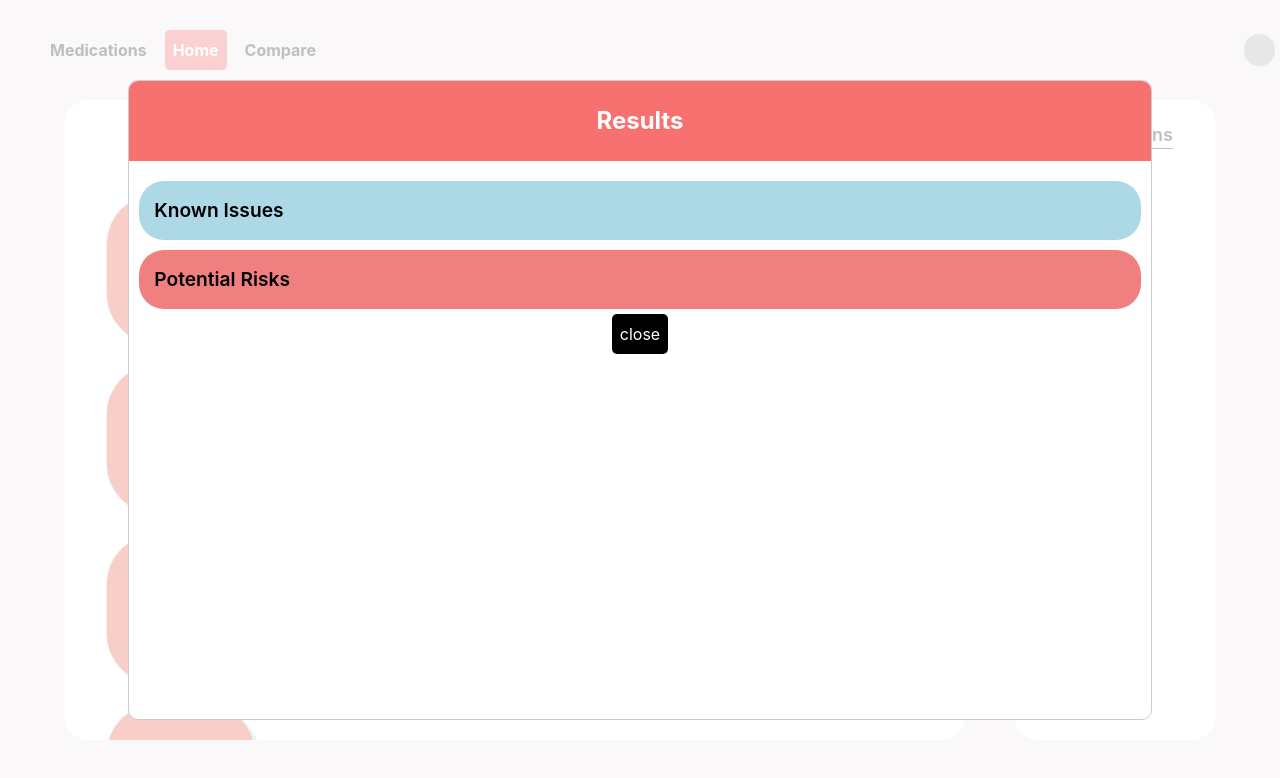
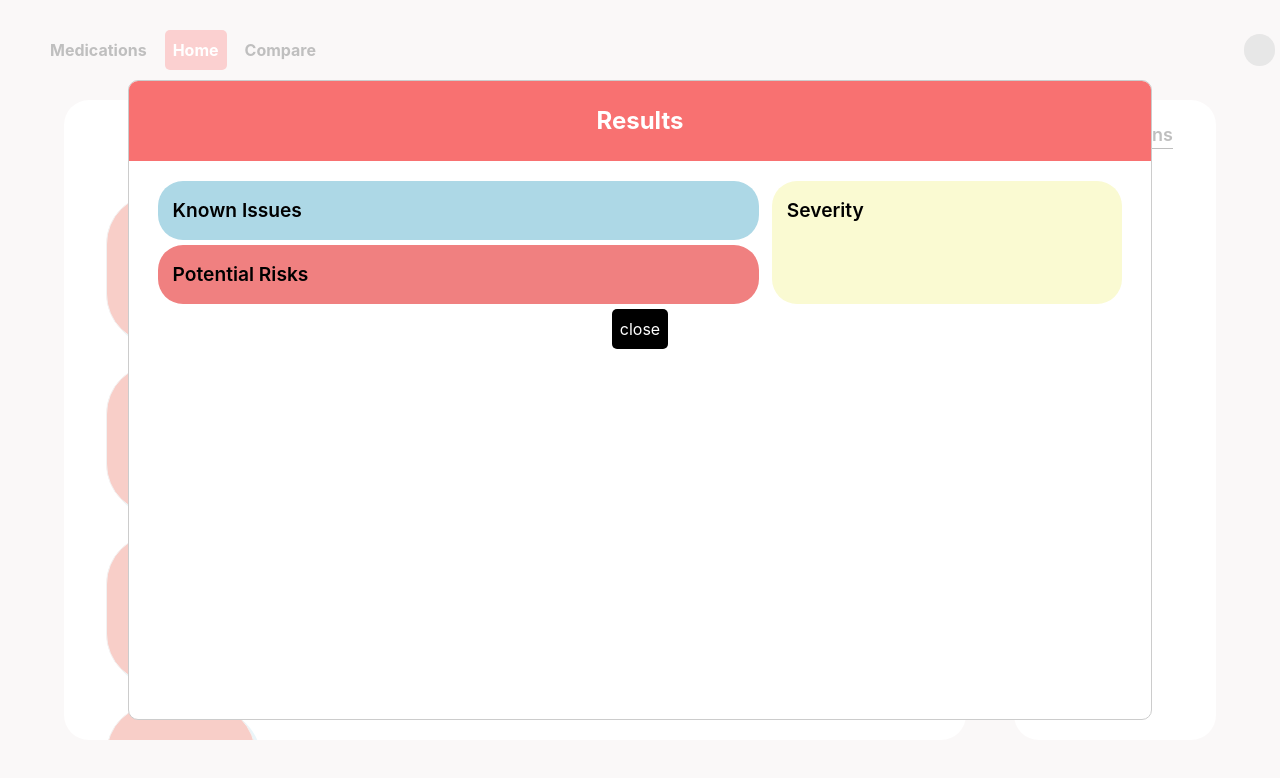
Before and after one commit to Silicon-Smugglers/Front-End, a React (Create React App) app: page /compare in a window 1280 px wide. Both pictures are taken after a click on the button "Finish". Shown: the top 778 px of the page. Built offline with nearby package versions, Linux system fonts and the light colour scheme; grey boxes are pictures that could not be loaded.

Commit message:
Minor change

```diff
--- a/src/pages/SearchBar.js
+++ b/src/pages/SearchBar.js
@@ -60,12 +60,19 @@ const SearchBar = ({ searchQuery, setSearchQuery, onSearch }) => {
 
           </div>
 
+          <div style={{ display: "flex", flexDirection: "row", alignContent: "center", width: "98%",  placeContent: "space-evenly"}}>
+              <div style={{ width:"60%" }}>
                 <div className='known-issues'>
                   <h2>Known Issues</h2>
                 </div>
                 <div className='potential-risks'>
                   <h2>Potential Risks</h2>
                 </div>
+              </div>
+             <div className="severity"> <h2>Severity</h2> </div>
+
+          </div>
+
             <button onClick={closeModal} className='SearchContainerButton'>close</button>
 
         </div>
--- a/src/pages/css/SearchBar.css
+++ b/src/pages/css/SearchBar.css
@@ -56,7 +56,7 @@
     background-color: lightblue;
     border-radius: 25px;
     min-height: 50px;
-    width: 98%;
+    width: 100%;
     margin: 5px;
     padding: 15px;
 
@@ -66,7 +66,17 @@
     background-color: lightcoral;
     border-radius: 25px;
     min-height: 50px;
-    width: 98%;
+    width: 100%;
+    margin: 5px;
+    padding: 15px;
+
+}
+
+.severity {
+    background-color: lightgoldenrodyellow;
+    border-radius: 25px;
+    min-height: 50px;
+    width: 35%;
     margin: 5px;
     padding: 15px;
 
```
Lines whose indentation alone changed are shown as unchanged.
